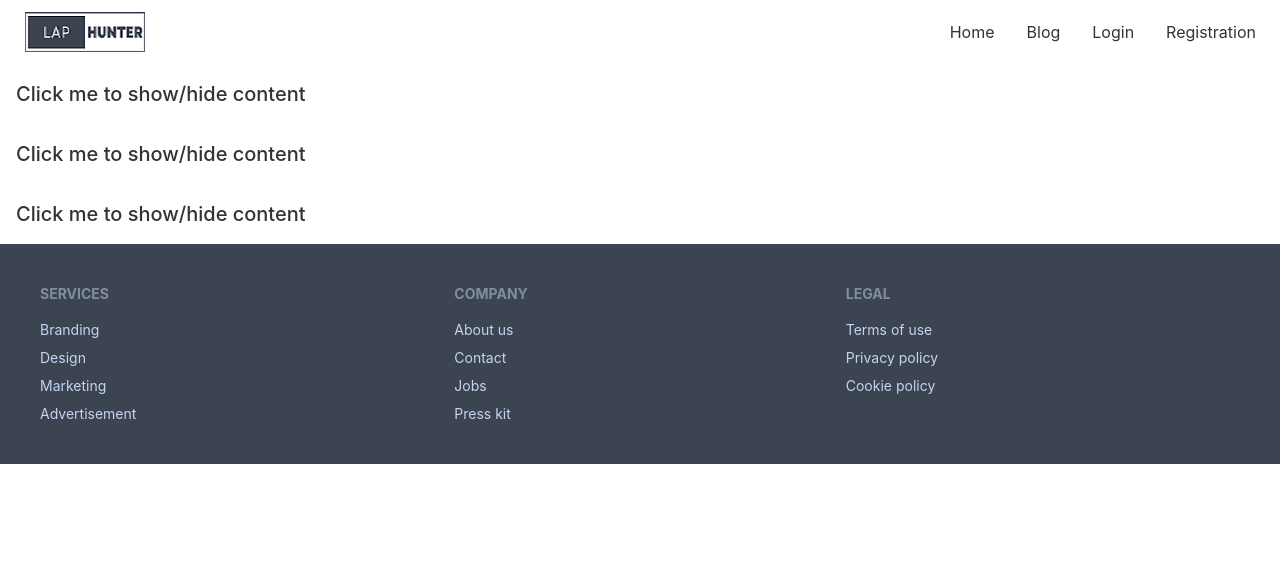
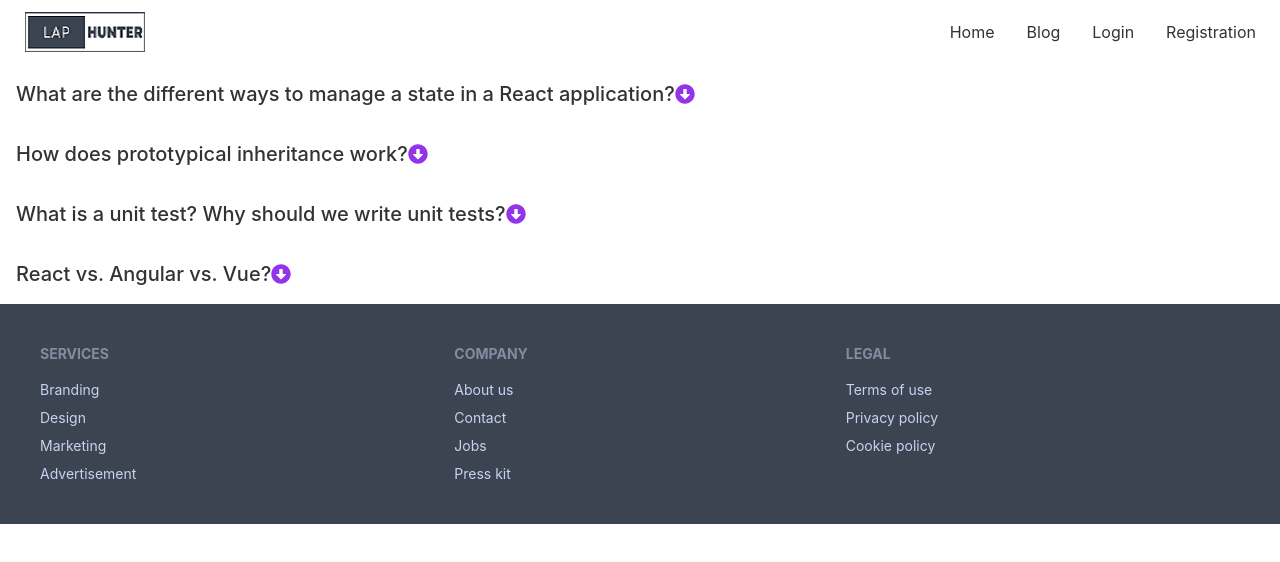
Before and after one commit to Amit7366/laptop-reseller-client, a React (Create React App) app: page /blog in a window 1280 px wide. Shown: the top 562 px of the page. Built offline with nearby package versions, Linux system fonts and the light colour scheme; no server answers.

Commit message:
blog page

```diff
--- a/src/Pages/Blog/Blog.js
+++ b/src/Pages/Blog/Blog.js
@@ -1,33 +1,187 @@
 import React from "react";
+import { FaArrowAltCircleDown } from "react-icons/fa";
 
 const Blog = () => {
   return (
     <div>
       <div className="collapse">
         <input type="checkbox" />
-        <div className="collapse-title text-xl font-medium">
-          Click me to show/hide content
+        <div className="collapse-title text-xl font-medium flex items-center">
+          <h2>
+            What are the different ways to manage a state in a React
+            application?
+          </h2>
+          <FaArrowAltCircleDown className="text-purple-600"></FaArrowAltCircleDown>
         </div>
         <div className="collapse-content">
-          <p>hello</p>
+          <p>
+            <b>Local (UI)</b> state – Local state is data we manage in one or
+            another component. Local state is most often managed in React using
+            the useState hook. For example, local state would be needed to show
+            or hide a modal component or to track values for a form component,
+            such as form submission, when the form is disabled and the values of
+            a form’s inputs.
+          </p>
+          <p>
+            <b>Global (UI)</b> state – Global state is data we manage across
+            multiple components. Global state is necessary when we want to get
+            and update data anywhere in our app, or in multiple components at
+            least. A common example of global state is authenticated user state.
+            If a user is logged into our app, it is necessary to get and change
+            their data throughout our application. Sometimes state we think
+            should be local might become global.
+          </p>
+          <p>
+            <b>Server state</b> – Data that comes from an external server that
+            must be integrated with our UI state. Server state is a simple
+            concept, but can be hard to manage alongside all of our local and
+            global UI state. There are several pieces of state that must be
+            managed every time you fetch or update data from an external server,
+            including loading and error state. Fortunately there are tools such
+            as SWR and React Query that make managing server state much easier.
+          </p>
+          <p>
+            <b>URL state</b> – Data that exists on our URLs, including the
+            pathname and query parameters. URL state is often missing as a
+            category of state, but it is an important one. In many cases, a lot
+            of major parts of our application rely upon accessing URL state. Try
+            to imagine building a blog without being able to fetch a post based
+            off of its slug or id that is located in the URL! There are
+            undoubtedly more pieces of state that we could identify, but these
+            are the major categories worth focusing on for most applications you
+            build.
+          </p>
         </div>
       </div>
       <div className="collapse">
         <input type="checkbox" />
-        <div className="collapse-title text-xl font-medium">
-          Click me to show/hide content
+        <div className="collapse-title text-xl font-medium flex items-center">
+          <h2>How does prototypical inheritance work?</h2>
+          <FaArrowAltCircleDown className="text-purple-600"></FaArrowAltCircleDown>
         </div>
         <div className="collapse-content">
-          <p>hello</p>
+          <p>
+            The core idea of Prototypal Inheritance is that an object can point
+            to another object and inherit all its properties. The main purpose
+            is to allow multiple instances of an object to share common
+            properties, hence, the Singleton Pattern.
+          </p>
+          <p>
+            In JavaScript, an object can inherit properties of another object.
+            The object from where the properties are inherited is named
+            prototype. An example, you can make pet a prototype of cat which
+            will then inherit legs property.
+          </p>
         </div>
       </div>
       <div className="collapse">
         <input type="checkbox" />
-        <div className="collapse-title text-xl font-medium">
-          Click me to show/hide content
+        <div className="collapse-title text-xl font-medium flex items-center">
+          <h2>What is a unit test? Why should we write unit tests?</h2>
+          <FaArrowAltCircleDown className="text-purple-600"></FaArrowAltCircleDown>
         </div>
         <div className="collapse-content">
-          <p>hello</p>
+          <p>
+            Unit testing is a software development process in which the smallest
+            testable parts of an application, called units, are individually and
+            independently scrutinized for proper operation. This testing
+            methodology is done during the development process by the software
+            developers and sometimes QA staff. The main objective of unit
+            testing is to isolate written code to test and determine if it works
+            as intended.
+          </p>
+          <p>
+            Unit testing is an important step in the development process,
+            because if done correctly, it can help detect early flaws in code
+            which may be more difficult to find in later testing stages.
+          </p>
+          <p>
+            Unit testing is a component of test-driven development (TDD), a
+            pragmatic methodology that takes a meticulous approach to building a
+            product by means of continual testing and revision. This testing
+            method is also the first level of software testing, which is
+            performed before other testing methods such as integration testing.
+            Unit tests are typically isolated to ensure a unit does not rely on
+            any external code or functions. Testing can be done manually but is
+            often automated.
+          </p>
+          <hr />
+          <p>
+            <b>Advantages to unit testing</b>
+          </p>
+          <ul>
+            <li>
+              The earlier a problem is identified, the fewer compound errors
+              occur.
+            </li>
+            <li>
+              Costs of fixing a problem early can quickly outweigh the cost of
+              fixing it later.
+            </li>
+            <li>Debugging processes are made easier.</li>
+            <li>Developers can quickly make changes to the code base.</li>
+            <li>
+              Developers can also re-use code, migrating it to new projects.
+            </li>
+          </ul>
+        </div>
+      </div>
+      <div className="collapse">
+        <input type="checkbox" />
+        <div className="collapse-title text-xl font-medium flex items-center">
+          <h2>React vs. Angular vs. Vue?</h2>
+          <FaArrowAltCircleDown className="text-purple-600"></FaArrowAltCircleDown>
+        </div>
+        <div className="collapse-content">
+          <h2 className="text-3xl ">Angular JS</h2>
+          <p>
+            With Angular’s MVC structure, it is possible to divide a page into
+            logical chunks, resulting in a faster loading time of a web page. In
+            addition to separating concerns, the MVC model also allows views to
+            be allocated to the client and therefore drastically reduces the
+            number of queries occurring on the background side. Also, the tool
+            communicates asynchronously, which means fewer server calls are
+            needed in order to communicate with it. Data-binding – Thanks to
+            this amazing feature, developers no longer have to write long lines
+            of code. By connecting the model and view components together, data
+            is synchronized with the model. Templates – HTML data parsed
+            directly into the DOM by the browser. Dependency Injection – It aids
+            in natural development, analysis, and evaluation. Directives – By
+            using this feature, you can create your own HTML tags that serve as
+            the new custom widgets.
+          </p>
+          <hr />
+          <h2 className="text-3xl">React JS</h2>
+          <p>
+            You can make web and mobile apps using React, a front-end library
+            developed by Facebook. It is typically referred to as a library
+            because, in an MVC architecture, the view layer is the only part of
+            the system and not the whole thing. One of the advantages of React
+            is that it is a very flexible framework and it is able to connect
+            with several packages that have been designed for it, which makes it
+            easier to put together a complete application. Components – React is
+            a JavaScript framework that enables declarative and component-based
+            development. In other words, UIs are created by breaking down web
+            pages into smaller components. Components are a useful tool when you
+            have to maintain your code while you are working on large projects.
+            JSX – This javascript extension informs developers that the code
+            needs to be processed and converted to javascript. By simplifying
+            the syntax, JSX makes coding easier. You can use React with Angular
+            and Backbone very easily. In contrast to other libraries and
+            frameworks, React does not impose an architecture pattern.
+            Components in React are essentially simple structuration units like
+            labels and buttons or a bit complex like user profiles or
+            registration forms. You can use it as a user interface for your web
+            app.
+          </p>
+          <hr />
+          <h2 className="text-3xl">Vue JS</h2>
+          <p>
+            In practice, it can be described as a progressive framework with a
+            variety of features that can be used to build user interfaces, such
+            as Virtual DOM, Two-way data binding, CSS transition and automation,
+            template, computed properties, and many more important features.
+          </p>
         </div>
       </div>
     </div>
--- a/src/Pages/Dashboard/Myproduct/Myproduct.js
+++ b/src/Pages/Dashboard/Myproduct/Myproduct.js
@@ -43,7 +43,7 @@ const Myproduct = () => {
               <th>{_idx + 1}</th>
               <td>{product.productName}</td>
               <td>{product.status === 'unsold' ? <div className="badge badge-accent">{product.status}</div> : <div className="badge badge-primary">{product.status}</div>}</td>
-              <td>{product.advertise === 'true' ? <button className="btn btn-sm btn-success text-white" disabled>{product.advertise}</button> : <button className="btn btn-sm btn-warning text-white">{product.advertise}</button> }</td>
+              <td>{product.advertise === 'true' ? <button className="btn btn-sm btn-success text-white" disabled>{product.advertise}</button> : <button className="btn btn-sm btn-warning text-white">Advertise</button> }</td>
               <td>
                 <div className="avatar">
                   <div className="w-8 rounded">
```
